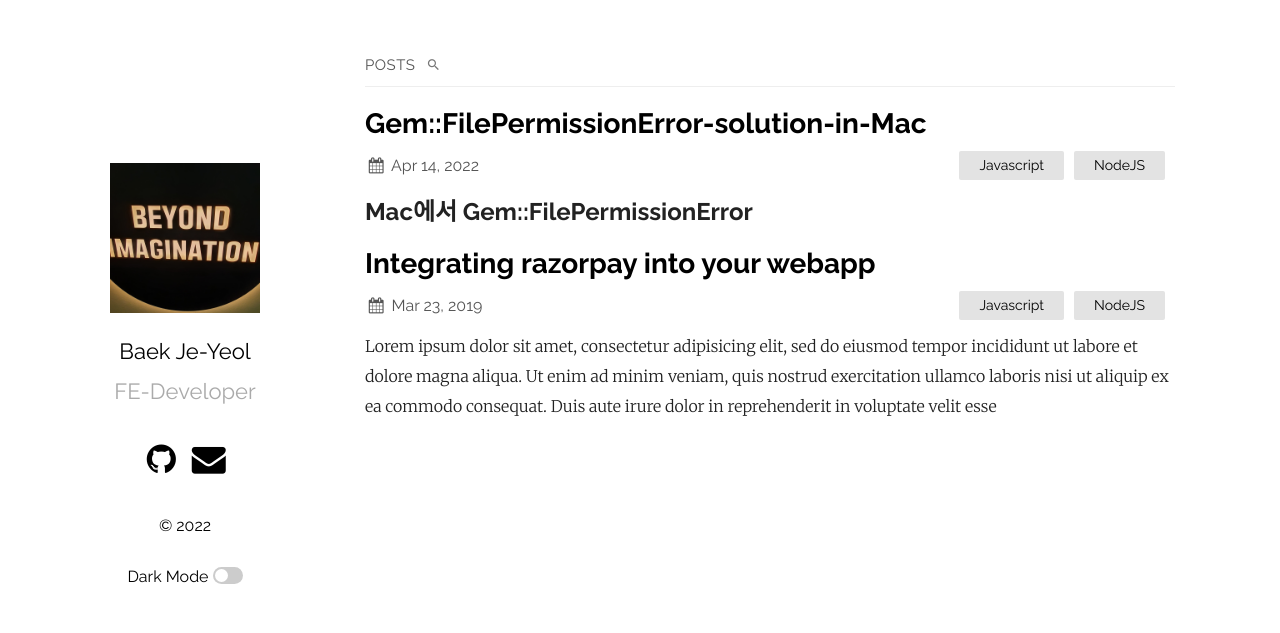
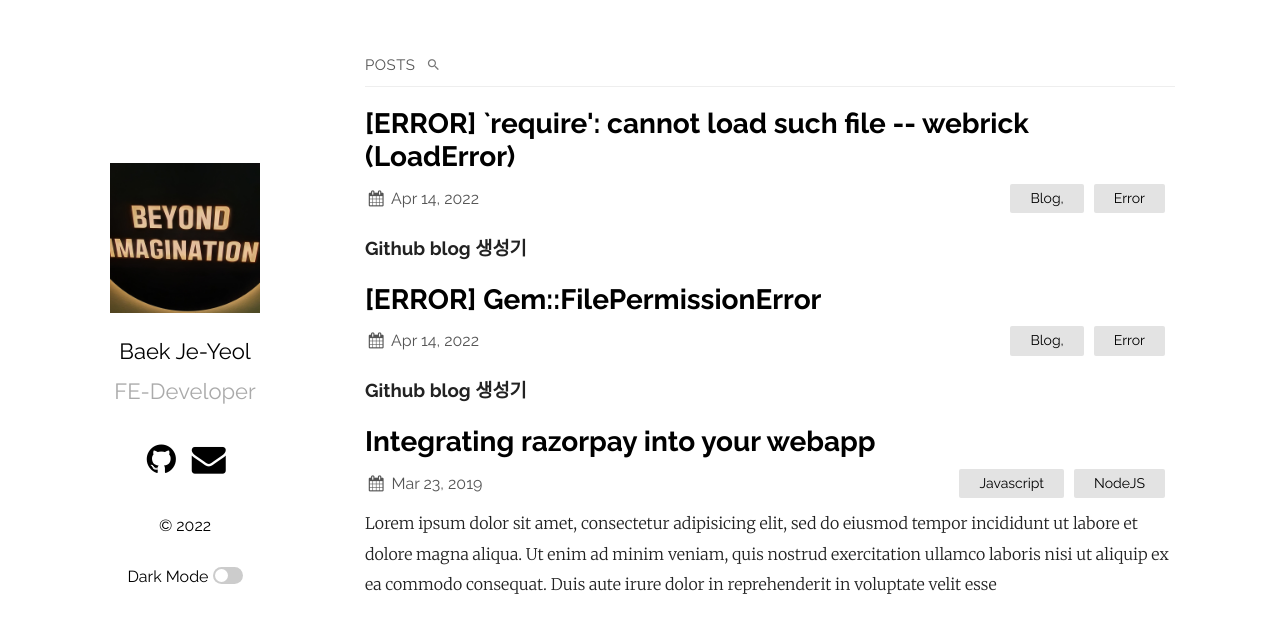
Before and after one commit to gwangbaekun/gwangbaekun.github.io, a Jekyll site: the page built from index.md, in a window 1280 px wide. Shown: the top 633 px of the page. Built offline with Jekyll 4.4.1, drawn with Linux system fonts in a browser that asks for light colours.

Commit message:
[ADD] create Blog post 2

````diff
--- a/_posts/2022-04-14-Gem::FilePermissionError-solution-in-Mac.markdown
+++ b/_posts/2022-04-14-Gem::FilePermissionError-solution-in-Mac-Github-blog.markdown
@@ -1,9 +1,11 @@
 ---
 layout: post
-title: "Gem::FilePermissionError-solution-in-Mac"
-date: 2022-04-14 21:03:36 +0530
-categories: Javascript NodeJS
+title: "[ERROR] Gem::FilePermissionError"
+date: 2022-04-14 08:00:00 +0530
+categories: Blog, Error
 ---
+
+### Github blog 생성기
 
 ## **Mac에서 Gem::FilePermissionError**
 
@@ -46,30 +48,33 @@ brew install rbenv ruby-build
 
 **rbenv 가 잘 설치되었는지 확인해보고**
 
-`rbenv versions`
+```bash
+rbenv versions
+```
 
 **✔️ 2.rbenv로 관리되는 Ruby를 설치!**
 
 설치할 수 Ruby 버전은 다음 명령으로 확인
 
-`rbenv install -l`
+```bash
+rbenv install -l
+```
 
 ! [] (https://user-images.githubusercontent.com/89245389/163316340-009c5e42-aee3-4e8d-99ff-08159b12a1c6.png)
 
 <img src="https://user-images.githubusercontent.com/89245389/163316340-009c5e42-aee3-4e8d-99ff-08159b12a1c6.png" />
 
 ```bash
-rbenv install 2.6.4
+rbenv install 3.1.2
 ```
 
 아래와 같이 로그가 보이면서 설치가 완료됩니다.
 
 ```bash
-ruby-build: using openssl from homebrew
-Downloading ruby-2.6.4.tar.bz2...
--&gt; https://cache.ruby-lang.org/pub/ruby/2.6/ruby-2.6.4.tar.bz2
-Installing ruby-2.6.4...
-Installed ruby-2.6.4 to /Users/idong-uk/.rbenv/versions/2.6.4
+Downloading ruby-3.1.2.tar.gz...
+-> https://cache.ruby-lang.org/pub/ruby/3.1/ruby-3.1.2.tar.gz
+Installing ruby-3.1.2...
+ruby-build: using readline from homebrew
 ```
 
 다시 rbenv로 버전을 확인해봅니다.
--- /dev/null
+++ b/_posts/2022-04-15-`require':-cannot-load-such-file--webrick-(LoadError)-github-blog.markdown
@@ -0,0 +1,10 @@
+---
+layout: post
+title: "[ERROR] `require': cannot load such file -- webrick (LoadError)"
+date: 2022-04-14 08:00:00 +0530
+categories: Blog, Error
+---
+
+### Github blog 생성기
+
+## **[ERROR] `require': cannot load such file -- webrick (LoadError)**
````
